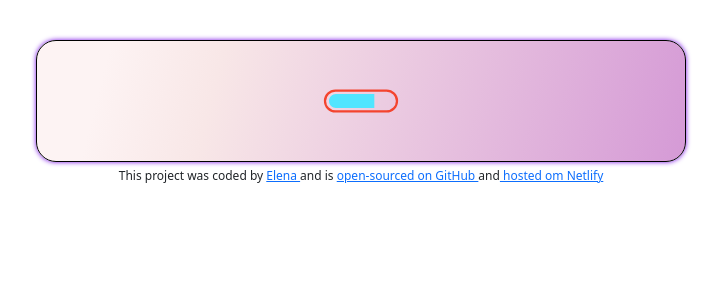
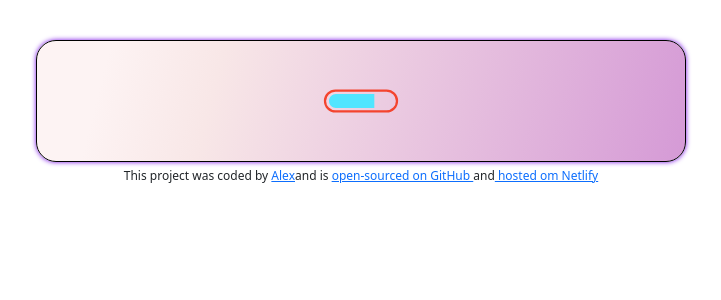
Before and after one commit to Novemberman90/weather_app_react, a React (Create React App) app: page / in a window 1280 px wide. Shown: the top 300 px of the page, without its empty margins (279-1000 px from the left). Built offline with nearby package versions, Linux system fonts and the light colour scheme; no server answers.

Commit message:
Update index.js
Fix name, because it's work from girls

```diff
--- a/src/index.js
+++ b/src/index.js
@@ -11,7 +11,7 @@ root.render(
      <App />
      <footer>
    <span>
-     This project was coded by <a href="https://github.com/Novemberman90">Elena </a>
+     This project was coded by <a href="https://github.com/Novemberman90">Alex</a>
      and is <a href="https://github.com/Novemberman90/search_engien_weather_react"> open-sourced on GitHub </a>
      and
      <a href="https://keen-pegasus-9f865e.netlify.app/"> hosted om Netlify</a>
```
